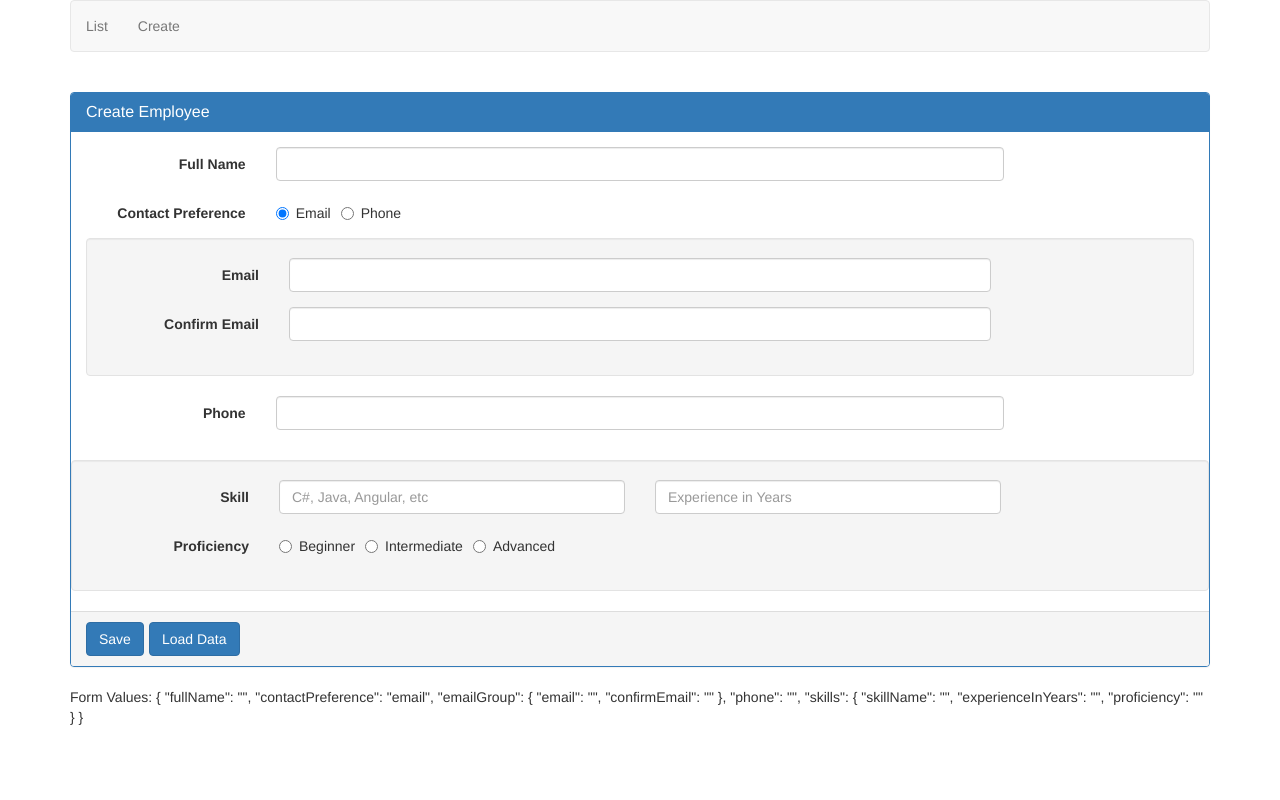
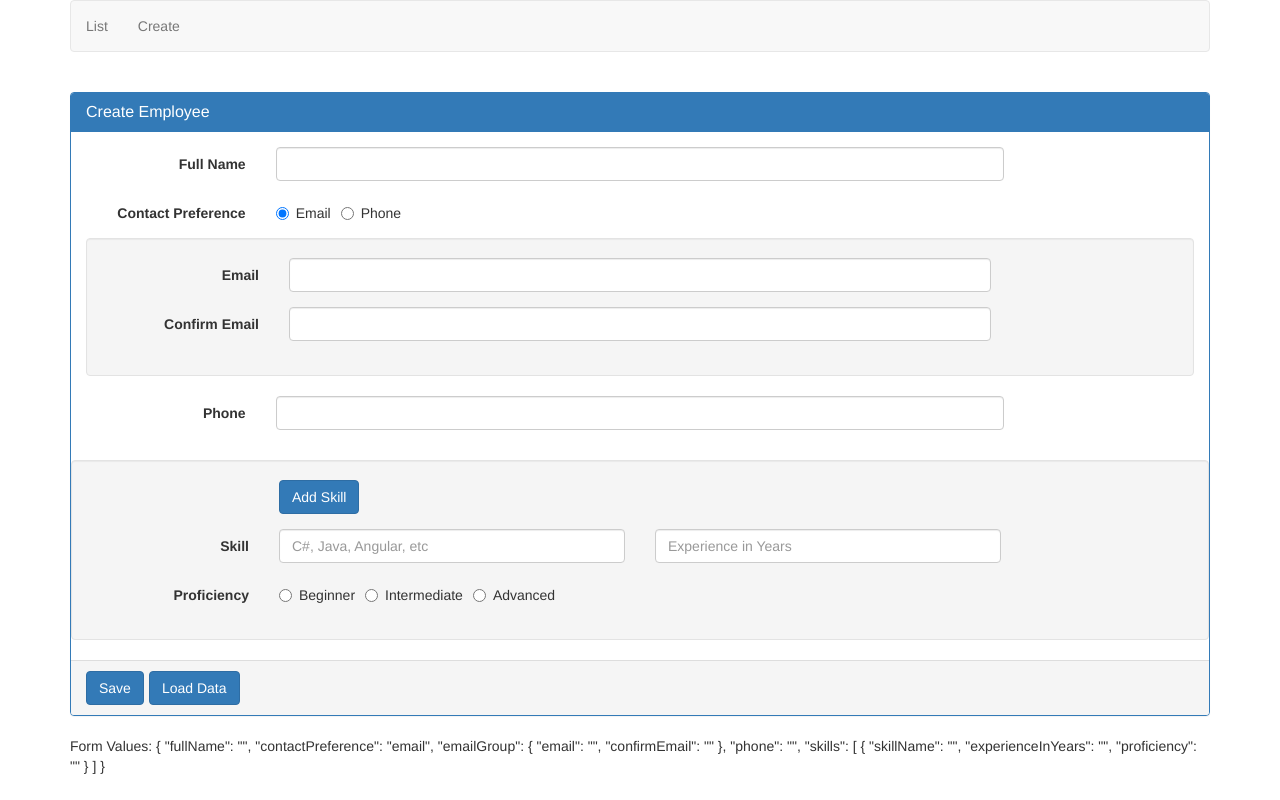
Before and after one commit to Nishchaljain/Angular6Project, an Angular app: page /create in a window 1280 px wide. Built offline with nearby package versions, Linux system fonts and the light colour scheme.

Commit message:
using formArray, adding skills dynamically on clicking of a add skill button.

```diff
--- a/src/app/employee/create-employee.component.html
+++ b/src/app/employee/create-employee.component.html
@@ -66,7 +66,15 @@
         </div>
 
         <div class="well">
-            <div formGroupName="skills">
+
+            <div class="form-group">
+                <div class="col-md-offset-2 col-md-4">
+                    <button type="button" class="btn btn-primary" (click)="addSkillButtonClick()">Add Skill</button>
+                </div>
+            </div>
+
+            <div formArrayName="skills" *ngFor="let skill of employeeForm.get('skills')['controls'];let i = index">
+                <div [formGroupName]="i">
 
                     <div class="form-group">
                         <label class="col-sm-2 control-label" for="skillName">
@@ -111,6 +119,7 @@
 
                 </div>
             </div>
+        </div>
 
         <div class="panel-footer">
             <div class="btn-toolbar">
--- a/src/app/employee/create-employee.component.ts
+++ b/src/app/employee/create-employee.component.ts
@@ -72,13 +72,12 @@
       }, { validator: matchEmail }),
 
       phone: [''],
-      skills: this.fb.group({
+      skills: this.fb.array([
+        this.addSkillsFormGroup()
+      ])
+    });
 
-        skillName: ['', Validators.required],
-        experienceInYears: ['', Validators.required],
-        proficiency: ['', Validators.required]
-      })
-    });
+
 
     this.employeeForm.get('contactPreference').valueChanges.subscribe((value: string) => {
       this.onContactPreferenceChange(value);
@@ -87,6 +86,21 @@
     this.employeeForm.valueChanges.subscribe((data) => {
       this.logValidationErrors(this.employeeForm);
     })
+
+  }
+
+  addSkillButtonClick(): void {
+    (<FormArray>this.employeeForm.get('skills')).push(this.addSkillsFormGroup());
+  }
+
+  addSkillsFormGroup(): FormGroup {
+
+    return this.fb.group({
+
+      skillName: ['', Validators.required],
+      experienceInYears: ['', Validators.required],
+      proficiency: ['', Validators.required]
+    });
 
   }
 
@@ -126,6 +140,8 @@
 
   }
 
+
+
   logValidationErrors(group: FormGroup = this.employeeForm): void {
     Object.keys(group.controls).forEach((control: string) => {
       const abstractControl = group.get(control);
@@ -145,9 +161,20 @@
         this.logValidationErrors(abstractControl);
       }
 
+      if (abstractControl instanceof FormArray) {
+        for (const control of abstractControl.controls) {
+          if (control instanceof FormGroup) {
+            this.logValidationErrors(control);
+          }
+        }
+
+      }
+
     })
   }
 }
+
+
 
 function matchEmail(group: AbstractControl): { [key: string]: any } | null {
   const email = group.get('email');
```
Lines whose indentation alone changed are shown as unchanged.
